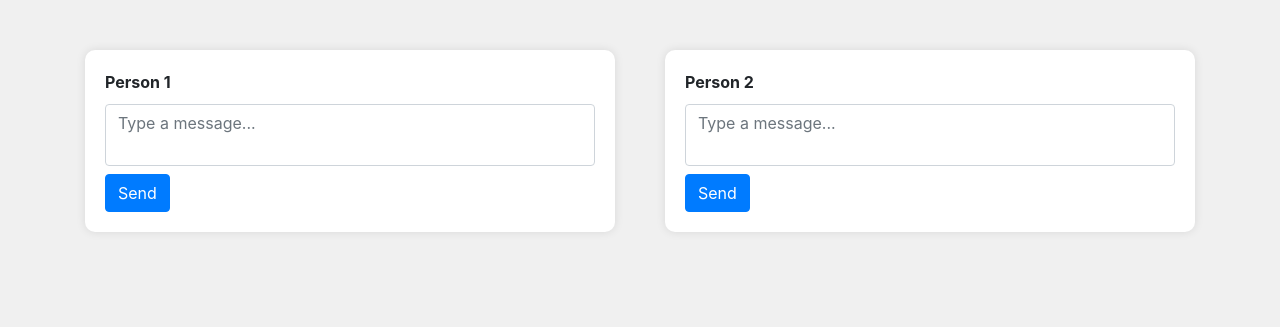
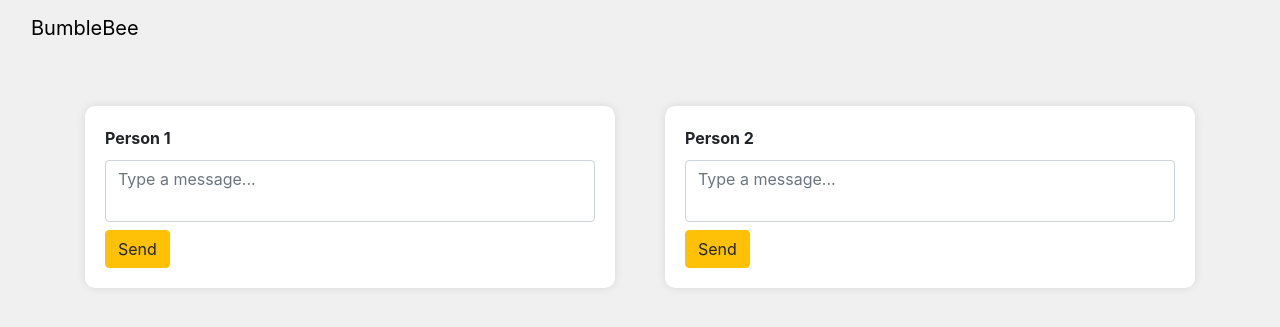
Before and after one commit to srivathsan04/BumbleBee, a Flask app: page / in a window 1280 px wide. Shown: the top 327 px of the page. Run offline with Flask 3, Linux system fonts and the light colour scheme; some libraries are stand-ins or nearby versions.

Commit message:
chore: update UI

```diff
--- a/templates/index.html
+++ b/templates/index.html
@@ -4,7 +4,7 @@
     <meta charset="UTF-8" />
     <meta name="viewport" content="width=device-width, initial-scale=1.0" />
     <title>Chat App</title>
-    <!-- Bootstrap CSS -->
+
     <link
       href="https://maxcdn.bootstrapcdn.com/bootstrap/4.5.2/css/bootstrap.min.css"
       rel="stylesheet"
@@ -25,12 +25,17 @@
       }
 
       .person {
-        background-color: #fff;
+        background-color: #ffffff;
         padding: 20px;
         border-radius: 10px;
         box-shadow: 0 0 10px rgba(0, 0, 0, 0.1);
         overflow-y: auto;
         max-height: 400px;
+      }
+
+      #disp {
+        border: 1px solid black;
+        padding: 10px;
       }
 
       .message {
@@ -44,12 +49,14 @@
 
       .message.sent {
         float: right;
-        background-color: #add8e6;
+        background-color: #90ee90;
+        clear: both; /* Clear the float */
       }
 
       .message.received {
         float: left;
-        background-color: #90ee90;
+        background-color: #add8e6;
+        clear: both; /* Clear the float */
       }
 
       .person-header {
@@ -65,19 +72,27 @@
     </style>
   </head>
   <body>
+    <nav class="navbar navbar-transparent bg-body-tertiary">
+      <div class="container-fluid">
+        <a class="navbar-brand" href="#" style="color: black"> BumbleBee </a>
+      </div>
+    </nav>
+
     <div class="container">
       <div class="row">
         <div class="col">
           <div class="person person1">
             <div class="person-header">Person 1</div>
             <div class="person-body" id="person1-chat-box"></div>
+
             <form id="person1-form">
               <textarea
                 class="form-control"
                 id="person1-input"
                 placeholder="Type a message..."
               ></textarea>
-              <button type="submit" class="btn btn-primary mt-2">Send</button>
+
+              <button type="submit" class="btn btn-warning mt-2">Send</button>
             </form>
           </div>
         </div>
@@ -91,14 +106,14 @@
                 id="person2-input"
                 placeholder="Type a message..."
               ></textarea>
-              <button type="submit" class="btn btn-primary mt-2">Send</button>
+              <button type="submit" class="btn btn-warning mt-2">Send</button>
             </form>
           </div>
         </div>
       </div>
     </div>
 
-    <div class="container" id="disp"></div>
+    <div class="container" id="disp" style="display: none"></div>
 
     <script>
       document.addEventListener("DOMContentLoaded", function () {
@@ -107,6 +122,7 @@
           .addEventListener("submit", async function (event) {
             event.preventDefault();
             await sendMessage("person1");
+            document.getElementById("disp").style.display = "block"; // Show the container div
           });
 
         document
@@ -114,6 +130,7 @@
           .addEventListener("submit", async function (event) {
             event.preventDefault();
             sendMessage("person2");
+            document.getElementById("disp").style.display = "block"; // Show the container div
           });
       });
 
@@ -134,14 +151,20 @@
 
         let msg = await response.json();
         msg = JSON.parse(msg);
+
+        var eve_detection = msg["msg"]["eve_detection"];
         var decimal_key = msg["msg"]["decimal_key"];
         var cipher_text = msg["msg"]["cipher_text"];
         var Decrypted = msg["msg"]["Decrypted"];
-        console.log(decimal_key, cipher_text, Decrypted);
+        console.log(eve_detection, decimal_key, cipher_text, Decrypted);
 
         document.getElementById(
           "disp"
-        ).innerHTML = `<p>Decimal Key: ${decimal_key}</p>`;
+        ).innerHTML = `<p>Eve's Detection: ${eve_detection}</p>`;
+
+        document.getElementById(
+          "disp"
+        ).innerHTML += `<p>Decimal Key: ${decimal_key}</p>`;
         document.getElementById(
           "disp"
         ).innerHTML += `<p>Cipher Text: ${cipher_text}</p>`;
```
